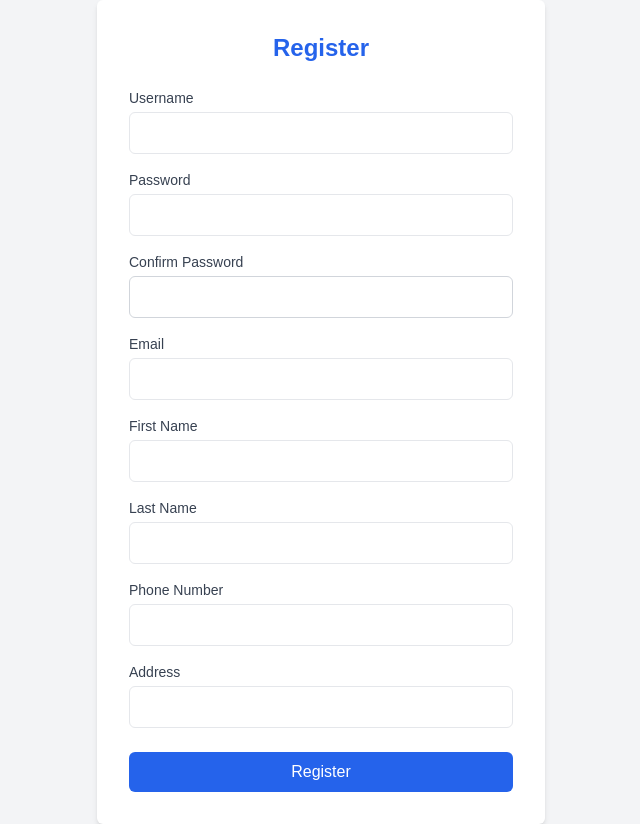
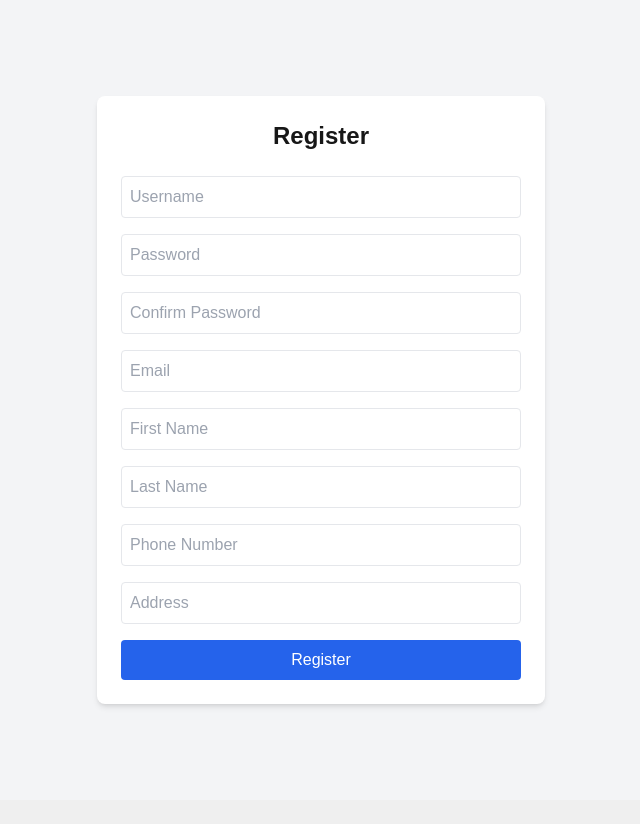
Before and after one commit to yuldan14/astrophile-react, a Next.js app: page /register in a window 1280 px wide. Shown: the whole page, without its empty margins (319-959 px from the left). After the commit the page ends 800 px from the top, so only its background shows below. Built offline with nearby package versions, Linux system fonts and the light colour scheme.

Commit message:
login register

```diff
--- a/src/app/login/page.tsx
+++ b/src/app/login/page.tsx
@@ -1,75 +1,83 @@
+// src/app/login/page.tsx
+
 'use client';
+
 import React, { useState } from 'react';
 import { useRouter } from 'next/navigation';
 
-const Login = () => {
-  const router = useRouter();
-  const [email, setEmail] = useState('');
-  const [password, setPassword] = useState('');
+const Login: React.FC = () => {
+  const [formData, setFormData] = useState({
+    username: '',
+    password: '',
+  });
   const [error, setError] = useState('');
 
-  const handleLogin = (e: React.FormEvent) => {
+  const router = useRouter();
+
+  const handleChange = (e: React.ChangeEvent<HTMLInputElement>) => {
+    const { name, value } = e.target;
+    setFormData({
+      ...formData,
+      [name]: value,
+    });
+
+    // Reset error on change
+    if (error) {
+      setError('');
+    }
+  };
+
+  const handleSubmit = (e: React.FormEvent) => {
     e.preventDefault();
 
-    // Sederhana: contoh validasi email dan password kosong
-    if (!email || !password) {
-      setError('Please enter both email and password');
+    // Add your login logic here
+    if (formData.username === '' || formData.password === '') {
+      setError('Please fill in all fields.');
       return;
     }
 
-    // Implementasi autentikasi seharusnya ada di sini
-    // Untuk sementara, kita redirect ke halaman Home sebagai contoh
-    router.push('/');
+    console.log('Logging in with:', formData);
+    // Redirect to a different page upon successful login
+    // router.push('/some-protected-route'); // Uncomment this line for actual redirection
   };
 
   return (
-    <div className="flex items-center justify-center h-screen bg-gray-100">
-      <div className="w-full max-w-md p-8 space-y-4 bg-white rounded-lg shadow-lg">
-        <h2 className="text-2xl font-bold text-center text-[#002d64]">Login to Astrophile</h2>
+    <div className="flex justify-center items-center h-screen bg-gray-100">
+      <form
+        onSubmit={handleSubmit}
+        className="bg-white p-6 rounded-lg shadow-md w-full max-w-md"
+      >
+        <h2 className="text-2xl font-bold mb-6 text-center">Login</h2>
 
-        {error && (
-          <p className="text-sm text-red-500 text-center">
-            {error}
-          </p>
-        )}
-
-        <form onSubmit={handleLogin} className="space-y-4">
-          <div>
-            <label className="block mb-2 text-sm font-medium text-gray-600">Email</label>
         <input
-              type="email"
-              className="w-full px-3 py-2 border border-gray-300 rounded-lg focus:outline-none focus:ring-2 focus:ring-[#002d64]"
-              placeholder="Enter your email"
-              value={email}
-              onChange={(e) => setEmail(e.target.value)}
+          type="text"
+          name="username"
+          placeholder="Username"
+          value={formData.username}
+          onChange={handleChange}
+          className="mb-4 w-full p-2 border rounded"
           required
         />
-          </div>
 
-          <div>
-            <label className="block mb-2 text-sm font-medium text-gray-600">Password</label>
         <input
           type="password"
-              className="w-full px-3 py-2 border border-gray-300 rounded-lg focus:outline-none focus:ring-2 focus:ring-[#002d64]"
-              placeholder="Enter your password"
-              value={password}
-              onChange={(e) => setPassword(e.target.value)}
+          name="password"
+          placeholder="Password"
+          value={formData.password}
+          onChange={handleChange}
+          className="mb-4 w-full p-2 border rounded"
           required
         />
-          </div>
+
+        {error && <p className="text-sm text-red-600 mt-1">{error}</p>}
 
         <button
           type="submit"
-            className="w-full px-4 py-2 font-semibold text-white bg-[#002d64] rounded-lg hover:bg-[#3f80cf] transition-all duration-300"
+          className="w-full bg-blue-600 text-white p-2 rounded hover:bg-blue-700 transition-colors"
         >
-            Log In
+          Login
         </button>
       </form>
-
-        <p className="text-center text-gray-600 text-sm">
-          Don't have an account? <a href="/register" className="text-[#002d64] hover:underline">Register here</a>
-        </p>
-      </div>
     </div>
   );
 };
--- a/src/app/register/page.tsx
+++ b/src/app/register/page.tsx
@@ -1,10 +1,11 @@
-// app/register/page.tsx
+// src/app/register/page.tsx
 
 'use client';
+
 import React, { useState } from 'react';
 import { useRouter } from 'next/navigation';
 
-const RegisterPage = () => {
+const Register: React.FC = () => {
   const [formData, setFormData] = useState({
     username: '',
     password: '',
@@ -15,140 +16,145 @@ const RegisterPage = () => {
     phoneNumber: '',
     address: '',
   });
+  const [error, setError] = useState('');
+  const [passwordMismatch, setPasswordMismatch] = useState(false);
 
-  const [error, setError] = useState('');
   const router = useRouter();
 
   const handleChange = (e: React.ChangeEvent<HTMLInputElement>) => {
     const { name, value } = e.target;
-    setFormData({ ...formData, [name]: value });
+    setFormData({
+      ...formData,
+      [name]: value,
+    });
+
+    // Reset error if password fields are being edited
+    if (name === 'password' || name === 'confirmPassword') {
+      setPasswordMismatch(false);
+      setError('');
+    }
   };
 
   const handleSubmit = (e: React.FormEvent) => {
     e.preventDefault();
-    setError('');
 
+    // Check if passwords match
     if (formData.password !== formData.confirmPassword) {
-      setError('Passwords do not match!');
+      setPasswordMismatch(true);
+      setError('Passwords do not match.');
       return;
     }
 
-    console.log('Form submitted:', formData);
-
-    // Redirect to login page after registration
-    router.push('/login');
+    // Proceed with registration logic (e.g., API call)
+    // Example:
+    console.log('Registered successfully:', formData);
+    router.push('/login'); // Redirect to the login page upon successful registration
   };
 
-  const isPasswordMatch = formData.password === formData.confirmPassword || !formData.confirmPassword;
+  return (
+    <div className="flex justify-center items-center h-screen bg-gray-100">
+      <form
+        onSubmit={handleSubmit}
+        className="bg-white p-6 rounded-lg shadow-md w-full max-w-md"
+      >
+        <h2 className="text-2xl font-bold mb-6 text-center">Register</h2>
 
-  return (
-    <main className="flex flex-col items-center justify-center min-h-screen bg-gray-100">
-      <div className="w-full max-w-md p-8 bg-white rounded-md shadow-md">
-        <h2 className="text-2xl font-bold text-center text-blue-600">Register</h2>
-        <form onSubmit={handleSubmit} className="mt-6">
-          <div className="mb-4">
-            <label className="block text-sm font-medium text-gray-700">Username</label>
         <input
           type="text"
           name="username"
+          placeholder="Username"
           value={formData.username}
           onChange={handleChange}
+          className="mb-4 w-full p-2 border rounded"
           required
-              className="w-full px-3 py-2 mt-1 border rounded-md"
         />
-          </div>
-          <div className="mb-4">
-            <label className="block text-sm font-medium text-gray-700">Password</label>
+
         <input
           type="password"
           name="password"
+          placeholder="Password"
           value={formData.password}
           onChange={handleChange}
+          className={`mb-4 w-full p-2 border rounded ${
+            passwordMismatch ? 'border-red-500' : ''
+          }`}
           required
-              className="w-full px-3 py-2 mt-1 border rounded-md"
         />
-          </div>
-          <div className="mb-4">
-            <label className="block text-sm font-medium text-gray-700">Confirm Password</label>
+
         <input
           type="password"
           name="confirmPassword"
+          placeholder="Confirm Password"
           value={formData.confirmPassword}
           onChange={handleChange}
+          className={`mb-4 w-full p-2 border rounded ${
+            passwordMismatch ? 'border-red-500' : ''
+          }`}
           required
-              className={`w-full px-3 py-2 mt-1 border rounded-md ${
-                isPasswordMatch ? 'border-gray-300' : 'border-red-500'
-              }`}
         />
-            {!isPasswordMatch && (
-              <p className="text-sm text-red-600 mt-1">Passwords do not match.</p>
+        {passwordMismatch && (
+          <p className="text-sm text-red-600 mt-1">Passwords don&#39;t match.</p>
         )}
-          </div>
-          <div className="mb-4">
-            <label className="block text-sm font-medium text-gray-700">Email</label>
+
         <input
           type="email"
           name="email"
+          placeholder="Email"
           value={formData.email}
           onChange={handleChange}
+          className="mb-4 w-full p-2 border rounded"
           required
-              className="w-full px-3 py-2 mt-1 border rounded-md"
         />
-          </div>
-          <div className="mb-4">
-            <label className="block text-sm font-medium text-gray-700">First Name</label>
+
         <input
           type="text"
           name="firstName"
+          placeholder="First Name"
           value={formData.firstName}
           onChange={handleChange}
+          className="mb-4 w-full p-2 border rounded"
           required
-              className="w-full px-3 py-2 mt-1 border rounded-md"
         />
-          </div>
-          <div className="mb-4">
-            <label className="block text-sm font-medium text-gray-700">Last Name</label>
+
         <input
           type="text"
           name="lastName"
+          placeholder="Last Name"
           value={formData.lastName}
           onChange={handleChange}
+          className="mb-4 w-full p-2 border rounded"
           required
-              className="w-full px-3 py-2 mt-1 border rounded-md"
         />
-          </div>
-          <div className="mb-4">
-            <label className="block text-sm font-medium text-gray-700">Phone Number</label>
+
         <input
           type="tel"
           name="phoneNumber"
+          placeholder="Phone Number"
           value={formData.phoneNumber}
           onChange={handleChange}
+          className="mb-4 w-full p-2 border rounded"
           required
-              className="w-full px-3 py-2 mt-1 border rounded-md"
         />
-          </div>
-          <div className="mb-6">
-            <label className="block text-sm font-medium text-gray-700">Address</label>
+
         <input
           type="text"
           name="address"
+          placeholder="Address"
           value={formData.address}
           onChange={handleChange}
+          className="mb-4 w-full p-2 border rounded"
           required
-              className="w-full px-3 py-2 mt-1 border rounded-md"
         />
-          </div>
+
         <button
           type="submit"
-            className="w-full px-4 py-2 text-white bg-blue-600 rounded-md hover:bg-blue-700"
+          className="w-full bg-blue-600 text-white p-2 rounded hover:bg-blue-700 transition-colors"
         >
           Register
         </button>
       </form>
     </div>
-    </main>
   );
 };
 
-export default RegisterPage;
+export default Register;
```
Lines whose indentation alone changed are shown as unchanged.
